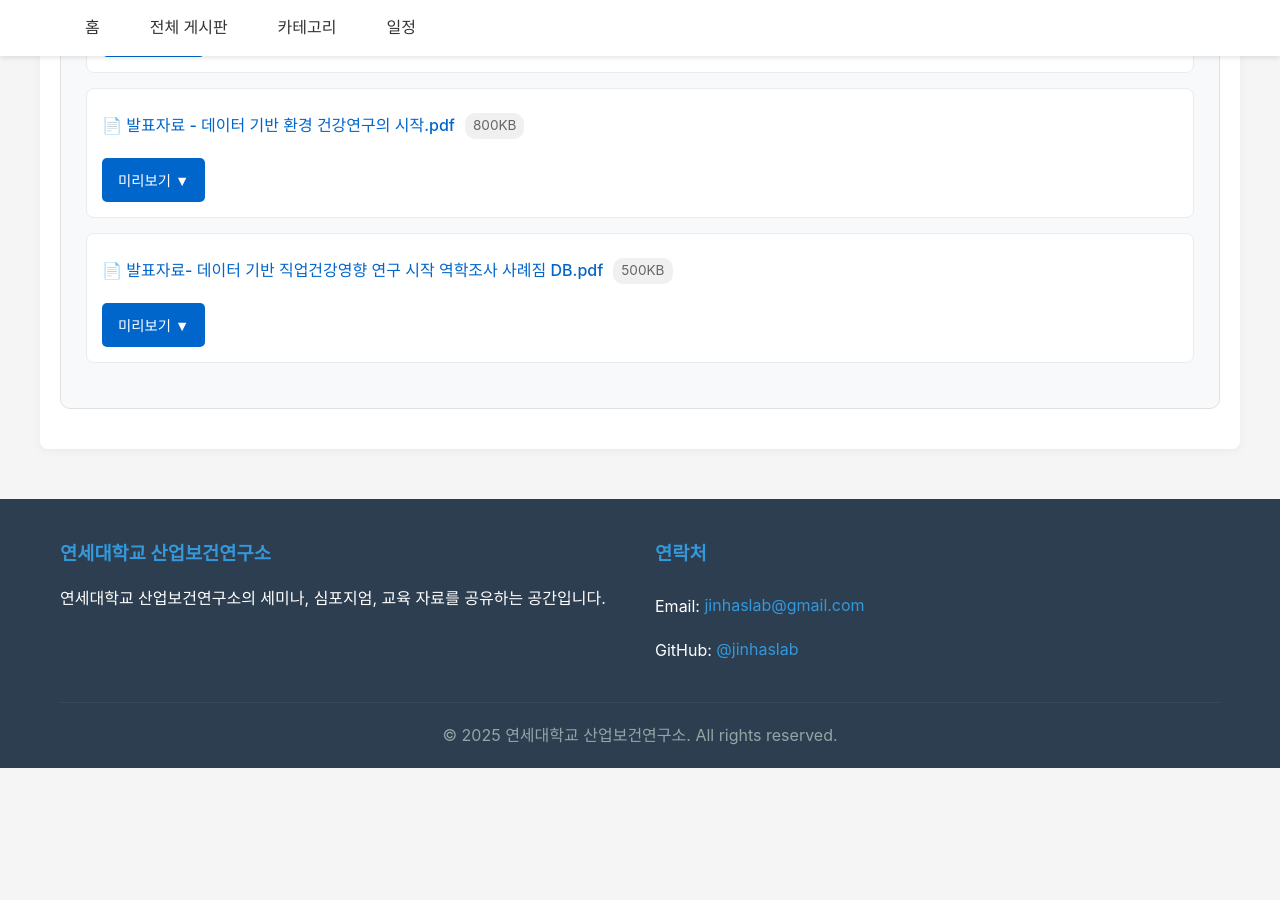
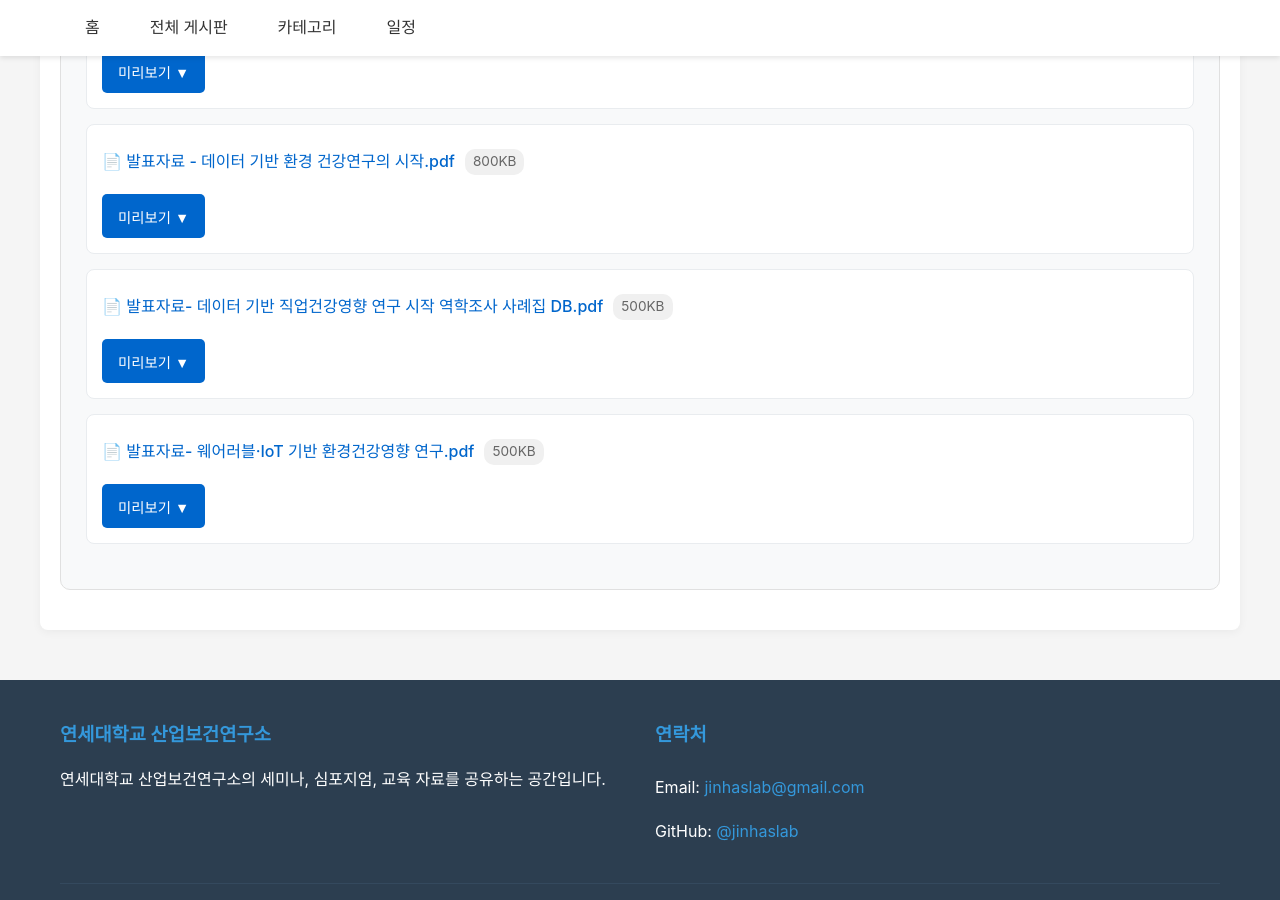
Before and after one commit to jinhaslab/yioh, a Jekyll site: the page built from _posts/2025-11-21-Knowledge-Atomization-AI-Solidarity.md, in a window 1280 px wide and 900 px high, scrolled down 4918 px. Built offline with Jekyll 4.4.1, drawn with Linux system fonts in a browser that asks for light colours; before the commit the page ends 5686 px from its top, so only the background shows below that.

```diff
--- a/_layouts/post.html
+++ b/_layouts/post.html
@@ -53,6 +53,12 @@ layout: default
       <div class="event-item">
         <span class="event-label">💻 온라인</span>
         <span class="event-value">온라인/하이브리드 진행</span>
+      </div>
+      {% endif %}
+      {% if page.event.organizer %}
+      <div class="event-item">
+        <span class="event-label">🏢 주최</span>
+        <span class="event-value">{{ page.event.organizer }}</span>
       </div>
       {% endif %}
     </div>
--- a/_posts/2025-11-21-Knowledge-Atomization-AI-Solidarity.md
+++ b/_posts/2025-11-21-Knowledge-Atomization-AI-Solidarity.md
@@ -27,10 +27,15 @@ downloads:
     url: "/assets/downloads/DataEnv1.pdf"
     size: "800KB"
     type: "presentation"
-  - name: "발표자료- 데이터 기반 직업건강영향 연구 시작 역학조사 사례짐 DB.pdf"
+  - name: "발표자료- 데이터 기반 직업건강영향 연구 시작 역학조사 사례집 DB.pdf"
     url: "/assets/downloads/DataOccp1.pdf"
     size: "500KB"
     type: "presentation"
+  - name: "발표자료- 웨어러블·IoT 기반 환경건강영향 연구.pdf"
+    url: "/assets/downloads/데이터 기반 건강 영향 평가 initiative.pdf"
+    size: "500KB"
+    type: "presentation"
+
 
 # 키워드
 keywords:
```
Also changed, not shown: _posts/2023-12-15 platform woker and health.md (added, +96 -0 lines), 2 other files.
